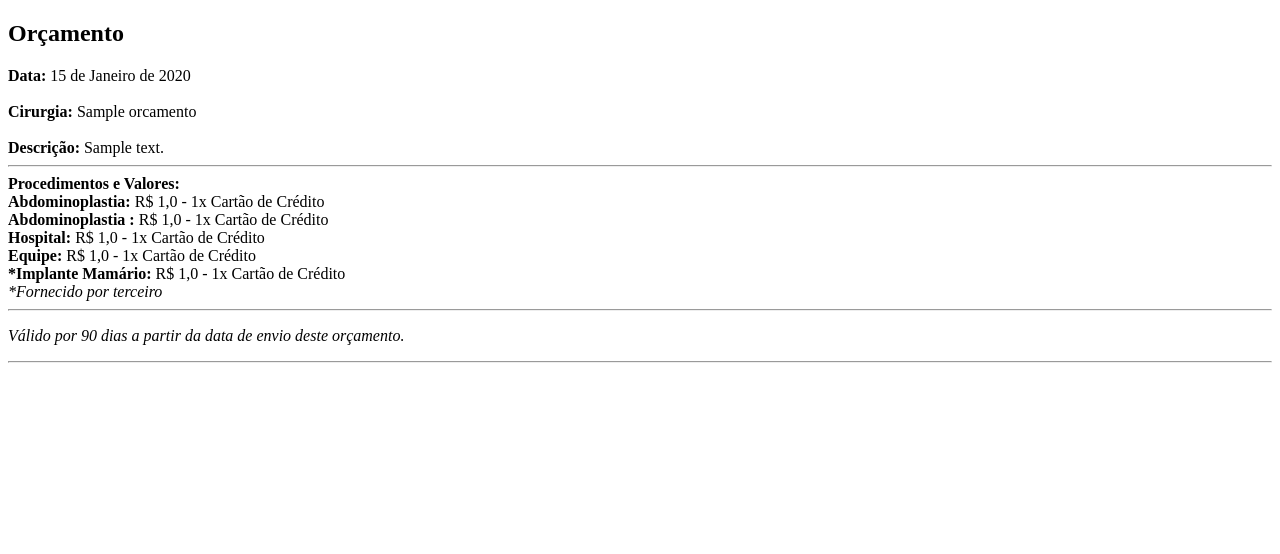
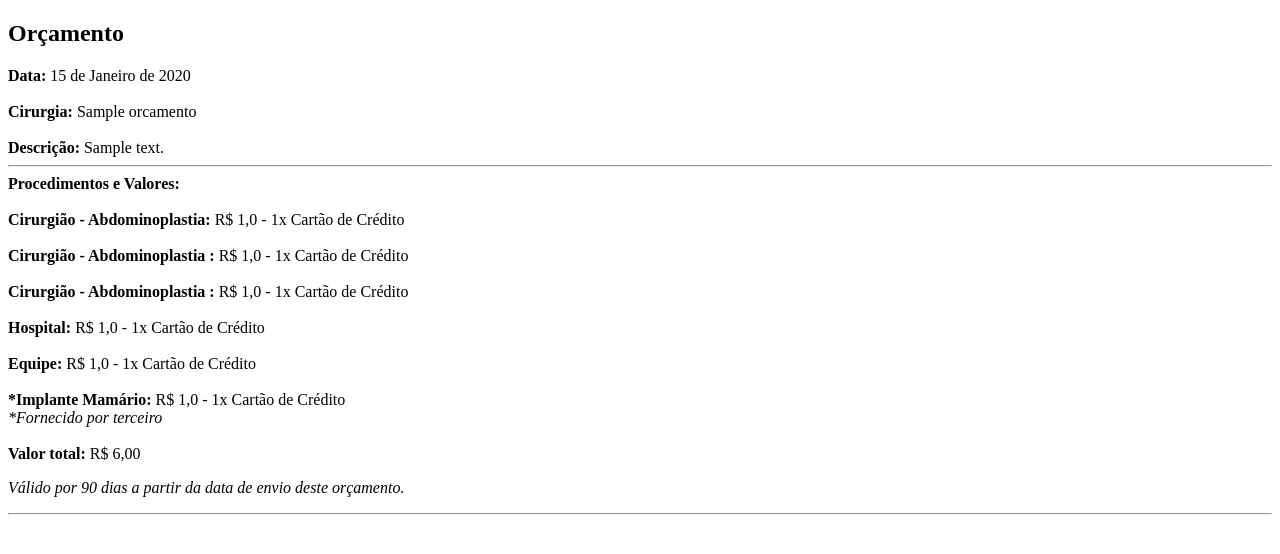
Before and after one commit to 300Inteligencia/app300, a Django app: template app/templates/orcamentos/orcamento_email.html in a window 1280 px wide. Shown: the top 554 px of the page. Run offline with Django 4.2, Linux system fonts and the light colour scheme; the template is opened without the code that fills it: values that come from a table or form of the project are taken from there, others are empty; tables that the repository leaves empty hold one stand-in row (values such as "Sample post").

Commit message:
Update orcamento_email.html

```diff
--- a/app/templates/orcamentos/orcamento_email.html
+++ b/app/templates/orcamentos/orcamento_email.html
@@ -32,31 +32,36 @@
             <div class="col-sm-12">
                 <b>Procedimentos e Valores:</b>
                 <br>
-                <b>{{orcamento.get_proc1_display}}:</b> R$ {{orcamento.val1}} - {{orcamento.get_pag1_display}}<br>
+                <br>
+                <b>Cirurgião - {{orcamento.get_proc1_display}}:</b> R$ {{orcamento.val1}} - {{orcamento.get_pag1_display}}<br>
+                <br>
                 {% if orcamento.proc2 == null %}
                     {{ form.DELETE }}
                 {% else %}
-                    <b>{{orcamento.get_proc2_display}} : </b>R$ {{orcamento.val2}} - {{orcamento.get_pag2_display}}<br>
+                    <b>Cirurgião - {{orcamento.get_proc2_display}} : </b>R$ {{orcamento.val2}} - {{orcamento.get_pag2_display}}
+                    <br>
+                    <br>
                 {% endif %}
-                {% if orcamento.get_proc3 == null %}
+                {% if orcamento.proc3 == null %}
                     {{ form.DELETE }}
                 {% else %}
-                    <b>{{orcamento.get_proc3_display}} : </b>R$ {{orcamento.val3}} - {{orcamento.get_pag3_display}}<br>
-                {% endif %}
-                {% if orcamento.get_proc4 == null %}
-                    {{ form.DELETE }}
-                {% else %}
-                    <b>{{orcamento.get_proc4_display}} : </b>R$ {{orcamento.val4}} - {{orcamento.get_pag4_display}}<br>
+                    <b>Cirurgião - {{orcamento.get_proc3_display}} : </b>R$ {{orcamento.val3}} - {{orcamento.get_pag3_display}}
+                    <br>
+                    <br>
                 {% endif %}
                 {% if orcamento.val5 == null %}
                     {{ form.DELETE }}
                 {% else %}
-                    <b>Hospital: </b>R$ {{orcamento.val5}} - {{orcamento.get_pag5_display}}<br>
+                    <b>Hospital: </b>R$ {{orcamento.val5}} - {{orcamento.get_pag5_display}}
+                    <br>
+                    <br>
                 {% endif %}
                 {% if orcamento.val6 == null %}
                     {{ form.DELETE }}
                 {% else %}
-                    <b>Equipe: </b>R$ {{orcamento.val6}} - {{orcamento.get_pag6_display}}<br>
+                    <b>Equipe: </b>R$ {{orcamento.val6}} - {{orcamento.get_pag6_display}}
+                    <br>
+                    <br>
                 {% endif %}
                 {% if orcamento.val4 == null %}
                     {{ form.DELETE }}
@@ -64,7 +69,11 @@
                     <b>*Implante Mamário: </b>R$ {{orcamento.val4}} - {{orcamento.get_pag4_display}}<br>
                     <i>*Fornecido por terceiro</i>
                 {% endif %}
-                <hr>
+                <br>
+                <br>
+                <b>Valor total:</b> R$ {{ orcamento.total|floatformat:2 }}
+
+
                 <p><i>Válido por 90 dias a partir da data de envio deste orçamento.</i></p>
             </div>
         </div>
```
